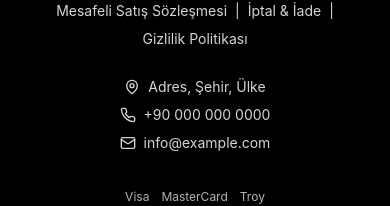
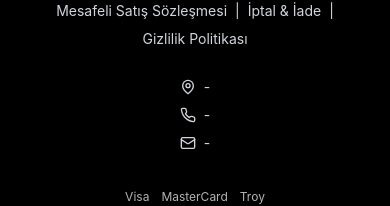
Before and after one commit to takrun00-hue/berk-homeavm, a Next.js app: page / in a window 390 px wide. Shown: the part 2529-2735 px from the top of the page. Built offline with nearby package versions, Linux system fonts and the light colour scheme; no server answers; the database is empty.

Commit message:
Use settings for contact address, phone, and email
Updated footer to use settings for contact information.

```diff
--- a/components/Footer.tsx
+++ b/components/Footer.tsx
@@ -3,9 +3,11 @@
 import Link from "next/link";
 import { Home, MapPin, Phone, Mail } from "lucide-react";
 import { useLanguage } from "@/context/LanguageContext";
+import { useSettings } from "@/lib/useSettings";
 
 export default function Footer() {
   const { t } = useLanguage();
+  const { settings } = useSettings();
 
   return (
     <footer className="bg-black text-white pt-10 pb-6 px-4">
@@ -30,15 +32,15 @@ export default function Footer() {
         <div className="space-y-2 text-sm text-gray-300 mt-4">
           <div className="flex items-center justify-center gap-2">
             <MapPin size={16} />
-            <span>{t("address")}</span>
+            <span>{settings.contact_address || "-"}</span>
           </div>
           <div className="flex items-center justify-center gap-2">
             <Phone size={16} />
-            <span dir="ltr">+90 000 000 0000</span>
+            <span dir="ltr">{settings.contact_phone || "-"}</span>
           </div>
           <div className="flex items-center justify-center gap-2">
             <Mail size={16} />
-            <span dir="ltr">info@example.com</span>
+            <span dir="ltr">{settings.contact_email || "-"}</span>
           </div>
         </div>
 
```
